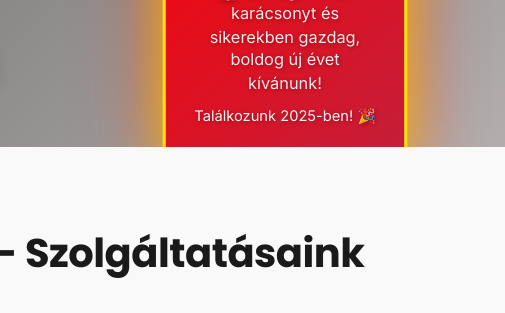
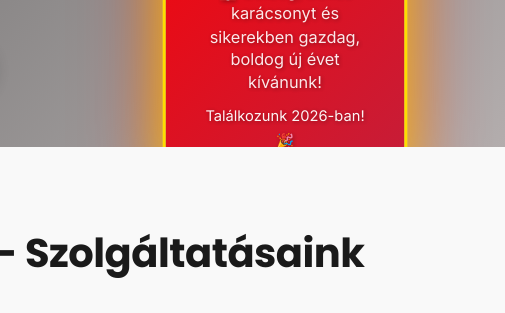
Before and after one commit to ferencstrenner/kulcszarszerviz, a website: page index.html in a window 1280 px wide. Shown: the part 433-746 px from the top of the page, 775-1280 px from the left. Drawn offline with Linux system fonts and the light colour scheme.

Commit message:
Javítás: 2026-ra frissítve a találkozás évszáma

```diff
--- a/index.html
+++ b/index.html
@@ -381,7 +381,7 @@
                     <h3>Karácsonyi szünet</h3>
                     <p>Üzletünk január 5-ig zárva tart.</p>
                     <p style="margin-top: 10px; font-size: 1rem; line-height: 1.4;">🎅 Boldog, békés karácsonyt és sikerekben gazdag, boldog új évet kívánunk!</p>
-                    <p class="promo-small" style="margin-top: 10px;">Találkozunk 2025-ben! 🎉</p>
+                    <p class="promo-small" style="margin-top: 10px;">Találkozunk 2026-ban! 🎉</p>
                 </div>
             </div>
         </div>
```
